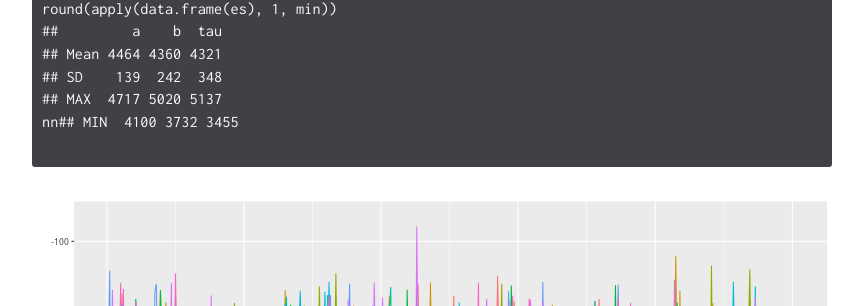
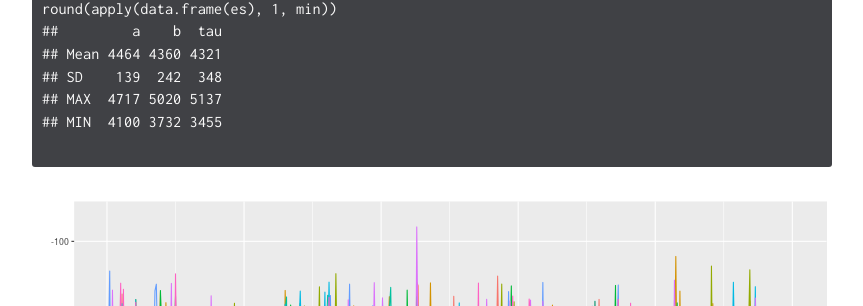
Before and after one commit to yxlin/yxlin.github.io, a Jekyll site: the page built from _docs/BUGS/hnormal.md, in a window 1280 px wide and 1400 px high, scrolled down 8767 px. Shown: the part 940-1246 px from the top of the window, without its empty margins (358-1221 px from the left). Built offline with Jekyll 4.4.1, drawn with Linux system fonts in a browser that asks for light colours; formulas are drawn with MathJax 3; some of the changed text lies outside the part shown.

Commit message:
remove nn

````diff
--- a/_docs/BUGS/hnormal.md
+++ b/_docs/BUGS/hnormal.md
@@ -285,7 +285,7 @@ round(apply(data.frame(es), 1, min))
 ## Mean 4464 4360 4321
 ## SD    139  242  348
 ## MAX  4717 5020 5137
-nn## MIN  4100 3732 3455
+## MIN  4100 3732 3455
 
 ```
 
````
